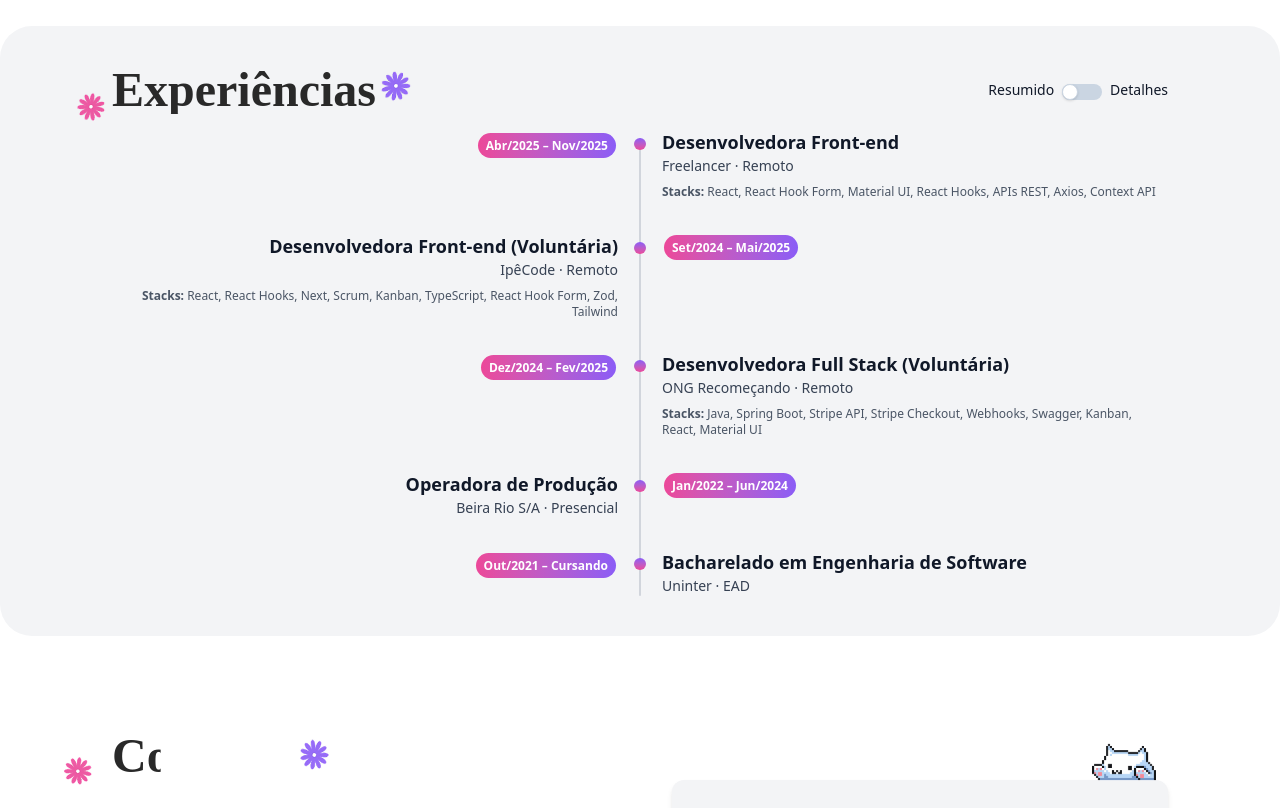
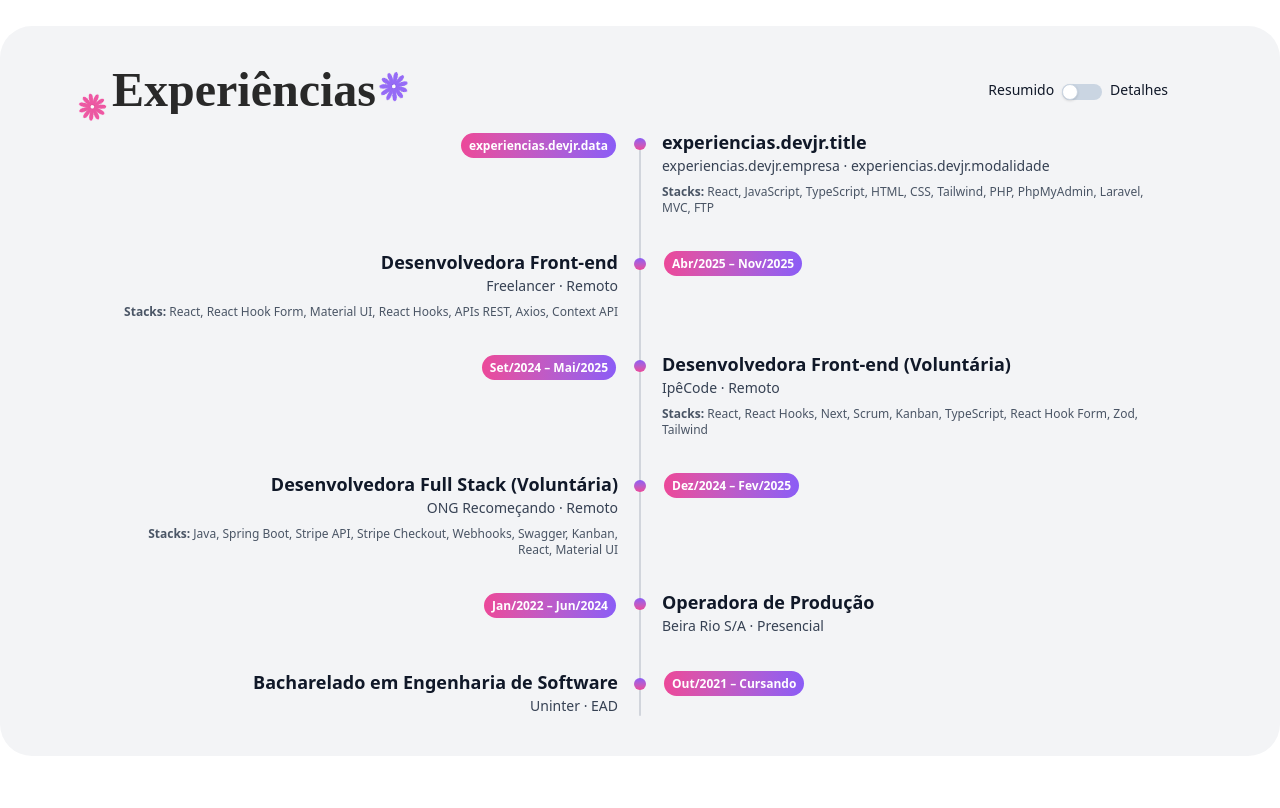
Before and after one commit to Francine02/Portfolio-2, a React (Vite) app: page / in a window 1280 px wide. Shown: the part 2600-3408 px from the top of the page. Built offline with nearby package versions, Linux system fonts and the light colour scheme.

Commit message:
feat(constants): add `devjr` experience

```diff
--- a/src/constants/experiences.js
+++ b/src/constants/experiences.js
@@ -1,4 +1,9 @@
 export const EXPERIENCES = [
+  {
+    title: 'devjr',
+    stacks:
+      'React, JavaScript, TypeScript, HTML, CSS, Tailwind, PHP, PhpMyAdmin, Laravel, MVC, FTP',
+  },
   {
     title: 'freelancer',
     stacks:
```
